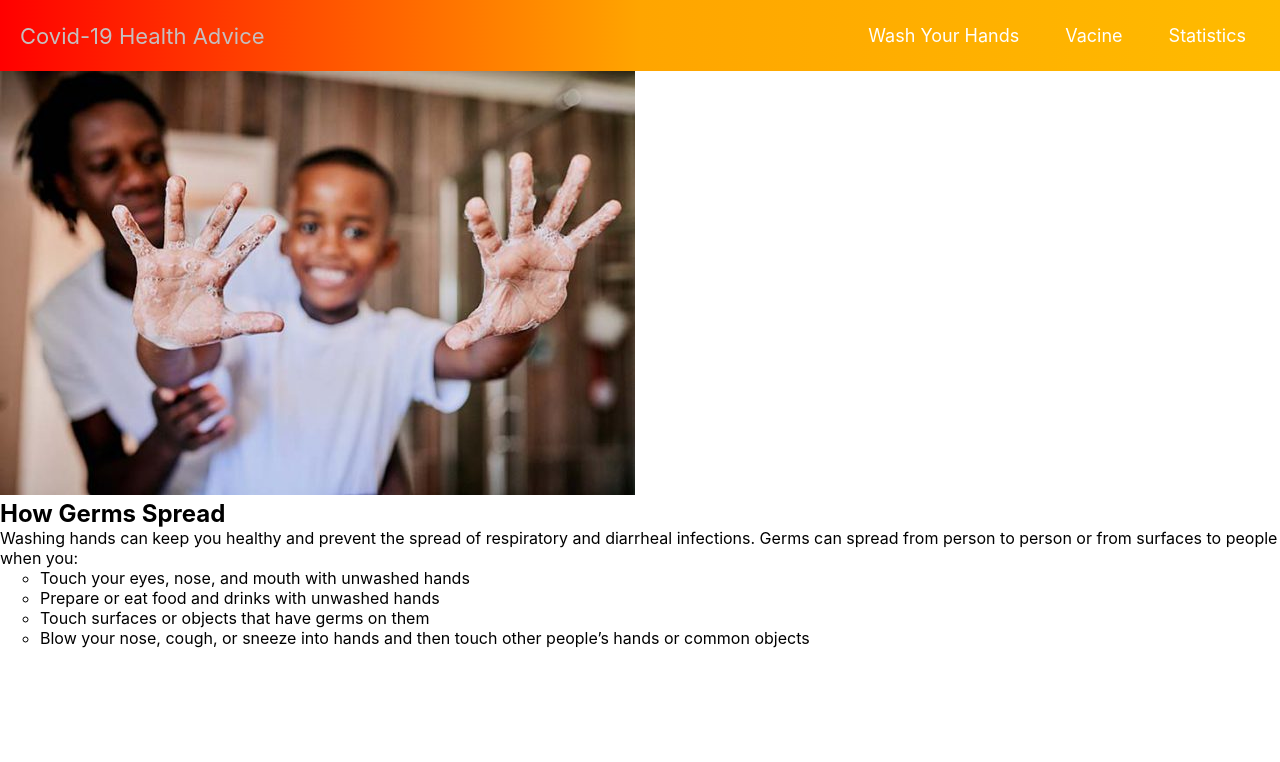
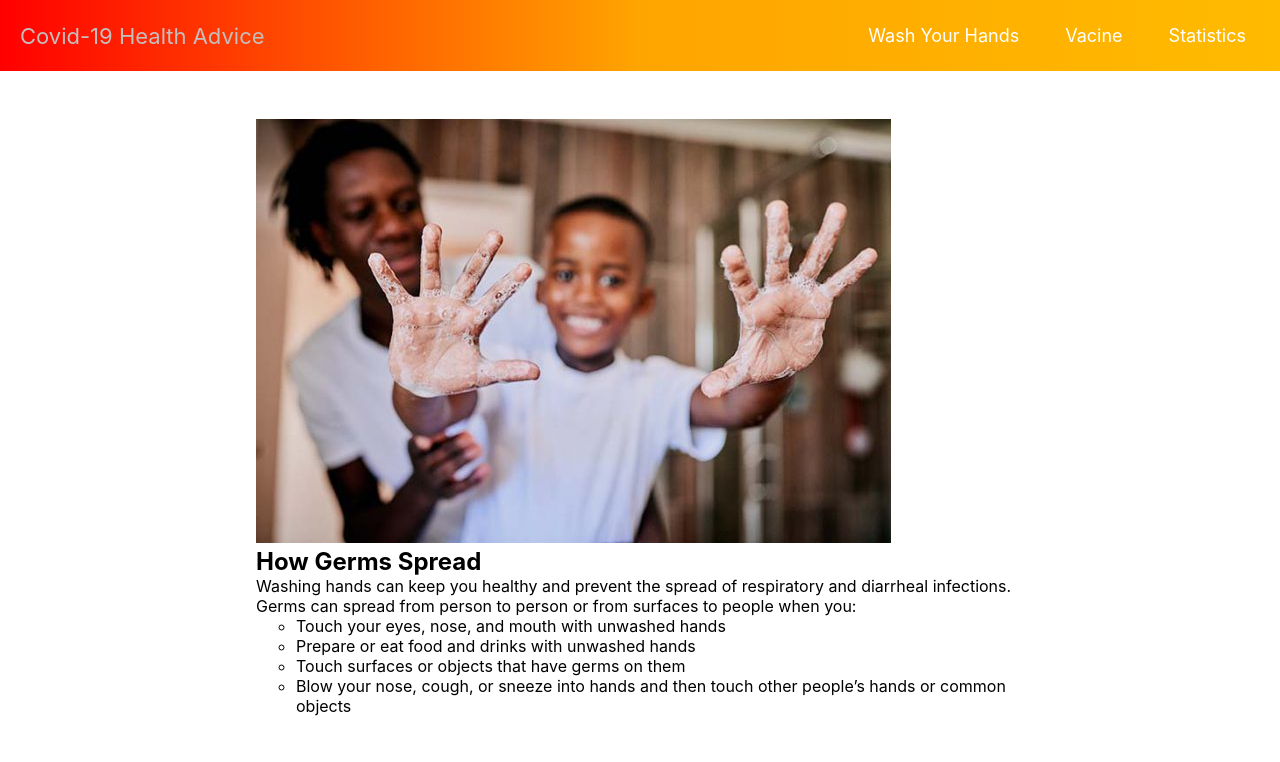
Before and after one commit to ebirdyx/wd-covid19, a React (Create React App) app: page / in a window 1280 px wide. Shown: the top 762 px of the page. Built offline with nearby package versions, Linux system fonts and the light colour scheme.

Commit message:
added advice page

```diff
--- a/src/components/ArticleImage/index.css
+++ b/src/components/ArticleImage/index.css
@@ -0,0 +1,4 @@
+.article_image {
+  /* justify-items: center; */
+  margin-top: 3em;
+}
--- a/src/components/ArticleImage/index.jsx
+++ b/src/components/ArticleImage/index.jsx
@@ -1,7 +1,13 @@
 import './index.css';
 
-function ArticleImage() {
-  return <img src="/images/kid_with_clean_hands.jpg" alt="" />;
+function ArticleImage({ myvar }) {
+  return (
+    <img
+      src={myvar.image.src}
+      alt={myvar.image.alt}
+      className="article_image"
+    />
+  );
 }
 
 export default ArticleImage;
--- a/src/components/ArticleText/index.jsx
+++ b/src/components/ArticleText/index.jsx
@@ -1,22 +1,14 @@
 import './index.css';
 
-function ArticleText() {
+function ArticleText({ myvar }) {
   return (
     <div>
-      <h2>How Germs Spread</h2>
-      <p>
-        Washing hands can keep you healthy and prevent the spread of respiratory
-        and diarrheal infections. Germs can spread from person to person or from
-        surfaces to people when you:
-      </p>
+      <h2>{myvar.title}</h2>
+      <p>{myvar.paragraph}</p>
       <ul className="list-tips">
-        <li>Touch your eyes, nose, and mouth with unwashed hands</li>
-        <li>Prepare or eat food and drinks with unwashed hands</li>
-        <li>Touch surfaces or objects that have germs on them </li>
-        <li>
-          Blow your nose, cough, or sneeze into hands and then touch other
-          people’s hands or common objects
-        </li>
+        {myvar.stepsList.map((step) => (
+          <li>{step}</li>
+        ))}
       </ul>
     </div>
   );
--- a/src/pages/Advice.jsx
+++ /dev/null
@@ -1,13 +0,0 @@
-import ArticleImage from '../components/ArticleImage';
-import ArticleText from '../components/ArticleText';
-
-function Advice() {
-  return (
-    <div>
-      <ArticleImage />
-      <ArticleText />
-    </div>
-  );
-}
-
-export default Advice;
--- /dev/null
+++ b/src/pages/Advice/index.css
@@ -0,0 +1,10 @@
+.advice_page {
+  width: 60%;
+  margin: 0 auto;
+  display: flex;
+  flex-direction: column;
+}
+
+.advice_page::content {
+  margin-bottom: 2em;
+}
--- /dev/null
+++ b/src/pages/Advice/index.jsx
@@ -0,0 +1,69 @@
+import ArticleImage from '../../components/ArticleImage';
+import ArticleText from '../../components/ArticleText';
+import './index.css';
+
+function Advice() {
+  const articles = [
+    {
+      image: {
+        src: '/images/kid_with_clean_hands.jpg',
+        alt: 'Kid washing hands',
+      },
+      title: 'How Germs Spread',
+      paragraph:
+        'Washing hands can keep you healthy and prevent the spread of respiratory and diarrheal infections. Germs can spread from person to person or from surfaces to people when you:',
+      stepsList: [
+        'Touch your eyes, nose, and mouth with unwashed hands',
+        'Prepare or eat food and drinks with unwashed hands',
+        'Touch surfaces or objects that have germs on them',
+        'Blow your nose, cough, or sneeze into hands and then touch other people’s hands or common objects',
+      ],
+    },
+    {
+      image: {
+        src: '/images/steps_to_wash_hands.jpg',
+        alt: 'Washing hands in steps',
+      },
+      title: 'Key Times to Wash Hands',
+      paragraph:
+        'You can help yourself and your loved ones stay healthy by washing your hands often, especially during these key times when you are likely to get and spread germs:',
+      stepsList: [
+        'Before, during, and after preparing food',
+        'Before and after eating food',
+        'Before and after caring for someone at home who is sick with vomiting or diarrhea',
+        'Before and after treating a cut or wound',
+        'After touching an animal, animal feed, or animal waste',
+        'After blowing your nose, coughing, or sneezing',
+      ],
+    },
+    {
+      image: {
+        src: '/images/when_to_wash_hands.jpg',
+        alt: 'animation washing hands',
+      },
+      title: 'Follow Five Steps to Wash Your Hands the Right Way',
+      paragraph:
+        'Washing your hands is easy, and it’s one of the most effective ways to prevent the spread of germs. Clean hands can help stop germs from spreading from one person to another and in our communities—including your home, workplace, schools, and childcare facilities. hands can keep you healthy and prevent the spread of respiratory and diarrheal infections. Germs can spread from person to person or from surfaces to people when you:',
+      stepsList: [
+        'Wet your hands with clean, running water (warm or cold), turn off the tap, and apply soap.',
+        'Lather your hands by rubbing them together with the soap. Lather the backs of your hands, between your fingers, and under your nails.',
+        'Scrub your hands for at least 20 seconds. Need a timer? Hum the “Happy Birthday” song from beginning to end twice.',
+        'Rinse your hands well under clean, running water.',
+        'Dry your hands using a clean towel or air dry them.',
+      ],
+    },
+  ];
+
+  return (
+    <div className="advice_page">
+      {articles.map((article) => (
+        <div>
+          <ArticleImage myvar={article} />
+          <ArticleText myvar={article} />
+        </div>
+      ))}
+    </div>
+  );
+}
+
+export default Advice;
```
Also changed, not shown: public/images/steps_to_wash_hands.jpg (added), public/images/when_to_wash_hands.jpg (added).
